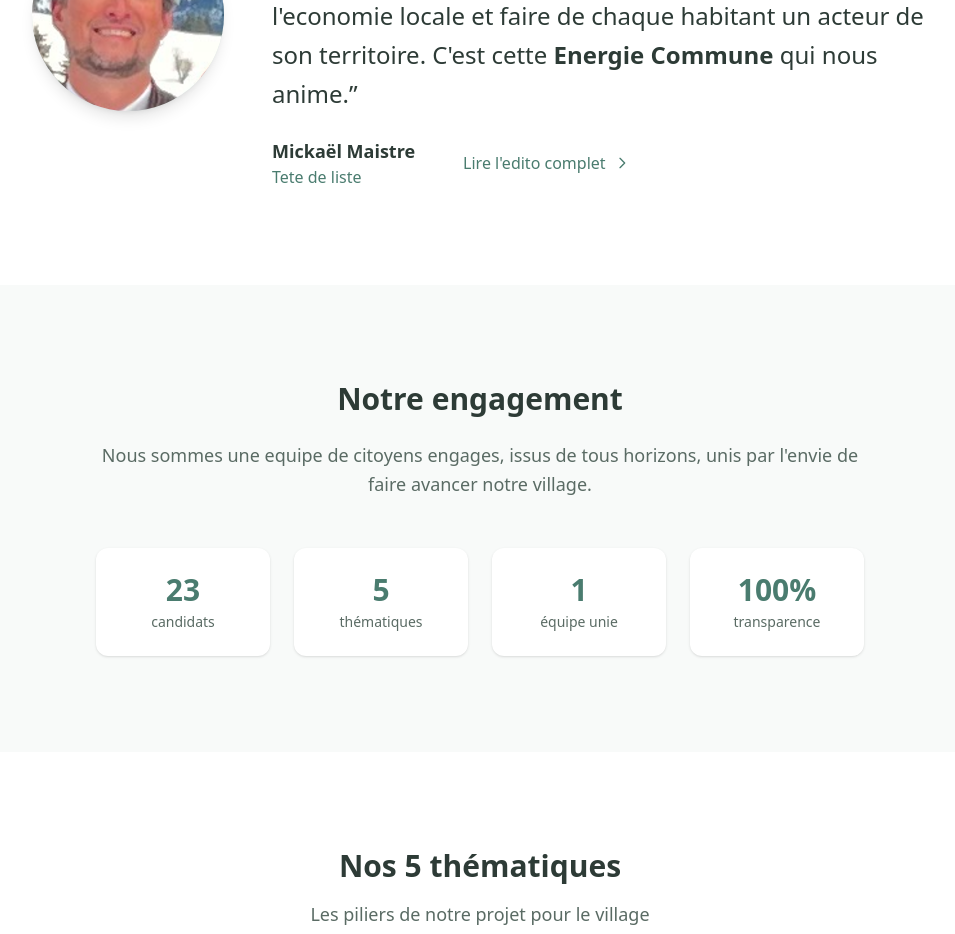
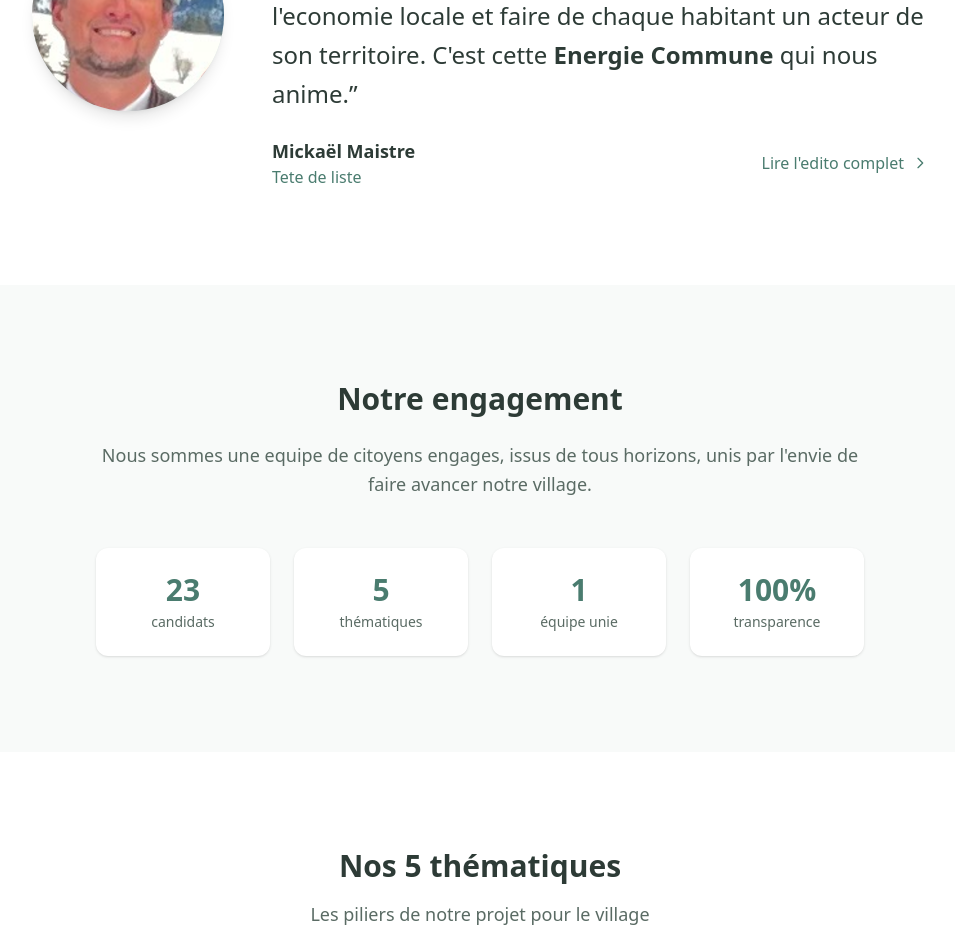
Before and after one commit to XeLoRy/tmp4, a Next.js app: page / in a window 1280 px wide. Shown: the part 960-1894 px from the top of the page, without its empty margins (160-1115 px from the left). Built offline with nearby package versions, Linux system fonts and the light colour scheme.

Commit message:
Déplacer 'Lire l'édito complet' à droite sur homepage

```diff
--- a/src/app/page.tsx
+++ b/src/app/page.tsx
@@ -105,14 +105,14 @@ export default function Home() {
                   <blockquote className="text-xl lg:text-2xl text-foreground leading-relaxed mb-6">
                     &ldquo;Notre village merite une equipe <strong>a son ecoute, dynamique, competente et tournee vers l&apos;avenir</strong>. Avec nos {membres.length} colistiers, issus de tous horizons, nous voulons renforcer les liens entre les generations, soutenir l&apos;economie locale et faire de chaque habitant un acteur de son territoire. C&apos;est cette <strong>Energie Commune</strong> qui nous anime.&rdquo;
                   </blockquote>
-                  <div className="flex flex-col sm:flex-row items-center gap-4 sm:gap-8">
+                  <div className="flex flex-col sm:flex-row sm:justify-between items-center gap-4">
                     <div>
                       <p className="font-semibold text-lg text-foreground">{pageAccueil.teteDeListe || "Mickaël Maistre"}</p>
                       <p className="text-primary font-medium">{pageAccueil.tetteDeListeRole || "Tete de liste"}</p>
                     </div>
                     <Link
                       href="/edito"
-                      className="inline-flex items-center text-primary font-medium hover:underline sm:ml-4"
+                      className="inline-flex items-center text-primary font-medium hover:underline"
                     >
                       Lire l&apos;edito complet
                       <svg className="ml-2 w-4 h-4" fill="none" viewBox="0 0 24 24" stroke="currentColor">
```
